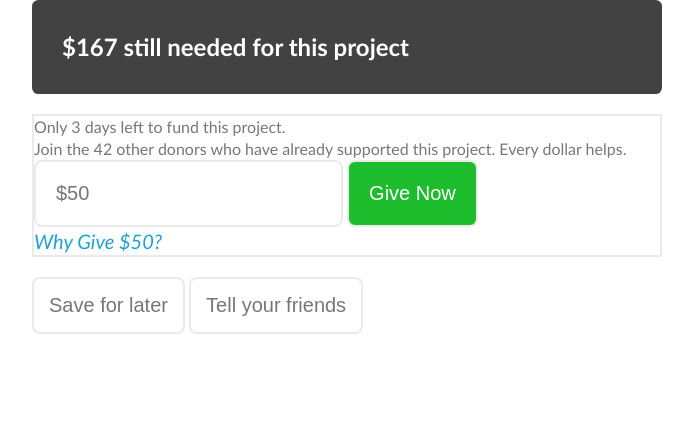
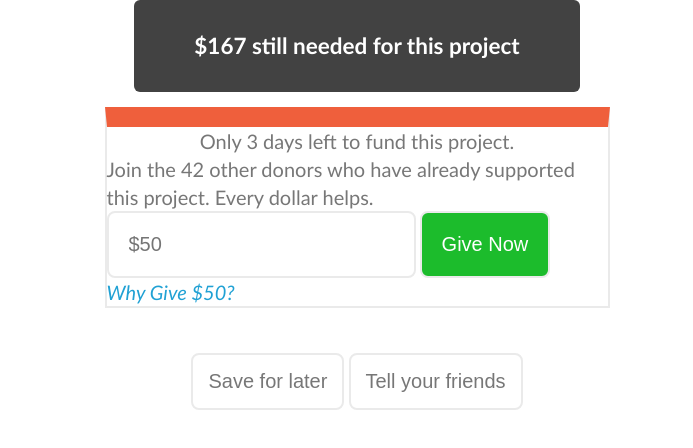
Before and after one commit to mjtedder/Teletype-Pre-Work-Part-1, a plain HTML site: page html-and-css-prototype/index.html in a window 1280 px wide. Shown: the whole page, without its empty margins (283-976 px from the left). Drawn offline with Linux system fonts and the light colour scheme.

Commit message:
Add grid-item properties
I gave paragraph elements a class in order to select all at once.

I also lined up grid-items to be in the center of the page.  I believe
the paragraph items are a sub-item of the grid.  I need to look into how
to properly align these.

```diff
--- a/html-and-css-prototype/CSS/style.css
+++ b/html-and-css-prototype/CSS/style.css
@@ -37,7 +37,7 @@ h1 {
 /* Your CSS code goes here */
 .container {
 	display: grid;
-	grid-template-columns: 315px 315px 315px 315px;
+	grid-template-columns: 245px 245px 245px 245px;
 	grid-template-rows: auto;
 	grid-template-areas:
 		". header header ."
@@ -45,7 +45,10 @@ h1 {
 		". money money ."
 		". link . ."
 		". footer footer .";
-	align-items: center;
+	justify-content: center;
+	justify-items: center;
+	grid-row-gap: 15px;
+	grid-column-gap: 15px;
 	/*margin: 2em auto;
 	max-width: 630px;
 	text-align: center; */
@@ -53,16 +56,18 @@ h1 {
 
 .header {
 	grid-area: header;
+	padding: 30px 60px;
 	background-color: #424242;
 	border-radius: .4em;
-	padding: 30px;
-	margin-bottom: 20px;
+	font-family: "rooney-sans", Avenir-Book, Calibri, sans-serif;
+	line-height: 1.4;
+	font-size: 15px;
 }
 
 .main {
 	grid-area: main;
 	border: 2px solid #eaeaea;
-
+	border-top: 20px solid #ef5f3c;
 }
 
 .money {
@@ -88,7 +93,6 @@ h1 {
 }
 
 .second {
-	margin-top: 20px;
 	border-radius: .4em;
 	padding: 15px;
 	border: 2px solid #eaeaea;
@@ -109,7 +113,10 @@ h2 {
 	color: #ffffff;
 }
 
-p {
+p.content {
+	justify-self: center;
 	color: #777;
 	line-height: 1.4;
+	font-family: "rooney-sans", Avenir-Book, Calibri, sans-serif;
+	font-size: 20px;
 }
--- a/html-and-css-prototype/index.html
+++ b/html-and-css-prototype/index.html
@@ -17,11 +17,11 @@
 
   <div class="container">
     <div class="header">
-      <h2>$167 still needed for this project</h2>
+      <h2><strong>$167</strong> still needed for this project</h2>
     </div>
     <div class="main">
-      <p>Only 3 days left to fund this project.</p>
-      <p>Join the 42 other donors who have already supported this project. Every dollar helps.</p>
+      <p class="content">Only 3 days left to fund this project.</p>
+      <p class="content">Join the 42 other donors who have already supported this project. Every dollar helps.</p>
       <input type="text" class="money" placeholder="$50"></input>
       <button class="first">Give Now</button><br>
       <a href='#'>Why Give $50?</a>
```
